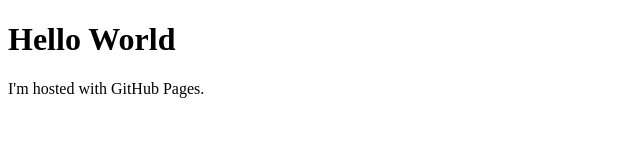
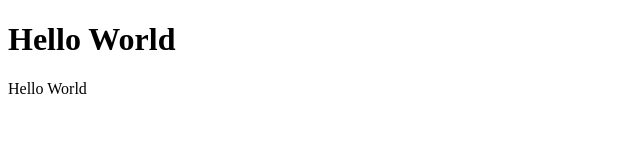
Before and after one commit to fjh8079/penguinfu.github.io, a plain HTML site: page index.html in a window 1280 px wide. Shown: the whole page, without its empty margins (0-640 px from the left). Drawn offline with Linux system fonts and the light colour scheme.

Commit message:
Hello World

```diff
--- a/index.html
+++ b/index.html
@@ -2,6 +2,6 @@
 <html>
 <body>
 <h1>Hello World</h1>
-<p>I'm hosted with GitHub Pages.</p>
+<p>Hello World</p>
 </body>
 </html>
```
